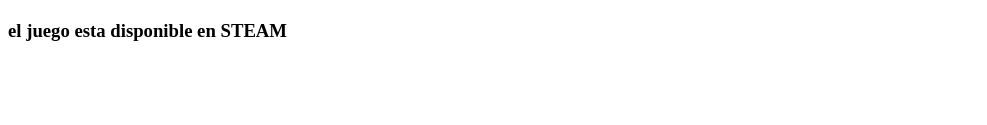
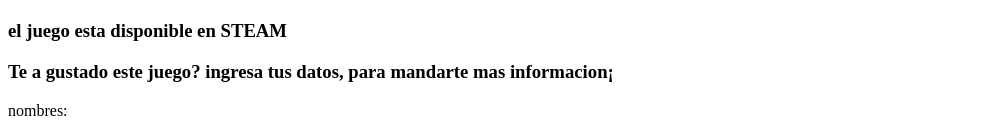
Before and after one commit to patocuak2007/trabajoxdxdxd, a plain HTML site: page index.html in a window 1280 px wide. Shown: the part 2451-2576 px from the top of the page, without its empty margins (0-987 px from the left). Before the commit the page ends 2512 px from the top, so only its background shows below. Drawn offline with Linux system fonts and the light colour scheme.

Commit message:
hola, soy jhoel:D

```diff
--- a/index.html
+++ b/index.html
@@ -51,5 +51,12 @@
         <iframe width="560" height="315" src="https://www.youtube.com/embed/pv1ZoHt6poI" title="YouTube video player" frameborder="0" allow="accelerometer; autoplay; clipboard-write; encrypted-media; gyroscope; picture-in-picture; web-share" allowfullscreen></iframe>
         <h3>el juego esta disponible en STEAM</h3>
     </article>
+    <article>
+        <h3>
+            Te a gustado este juego?
+            ingresa tus datos, para mandarte mas informacion¡
 
+        </h3>
+        <label for="nombre">nombres:</label>
+    </article>
 </body>
```
